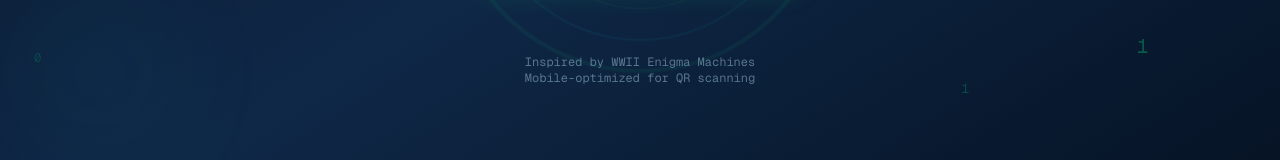
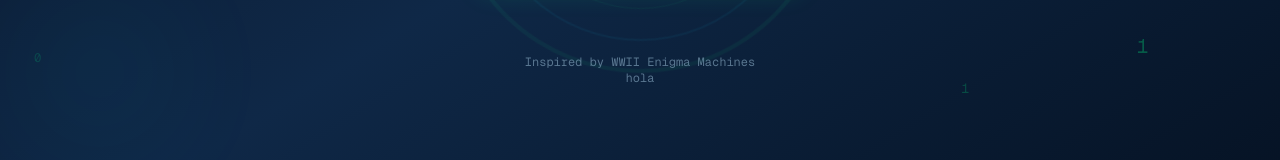
Before and after one commit to swap-nil133/turing_project, a Next.js app: page / in a window 1280 px wide. Shown: the part 519-679 px from the top of the page. Built offline with nearby package versions, Linux system fonts and the light colour scheme.

Commit message:
feat: update landing screen footer text to "hola"
Co-authored-by: Swapnil Sarker <203900107+swap-nil133@users.noreply.github.com>

```diff
--- a/components/landing-screen.tsx
+++ b/components/landing-screen.tsx
@@ -48,7 +48,7 @@ export default function LandingScreen({ onEncode, onDecode }: LandingScreenProps
       {/* Footer Info */}
       <div className="mt-16 text-center text-xs text-[#7a9ab3] font-mono max-w-xs">
         <p className="opacity-70">Inspired by WWII Enigma Machines</p>
-        <p className="opacity-70">Mobile-optimized for QR scanning</p>
+        <p className="opacity-70">hola</p>
       </div>
     </div>
   );
```
